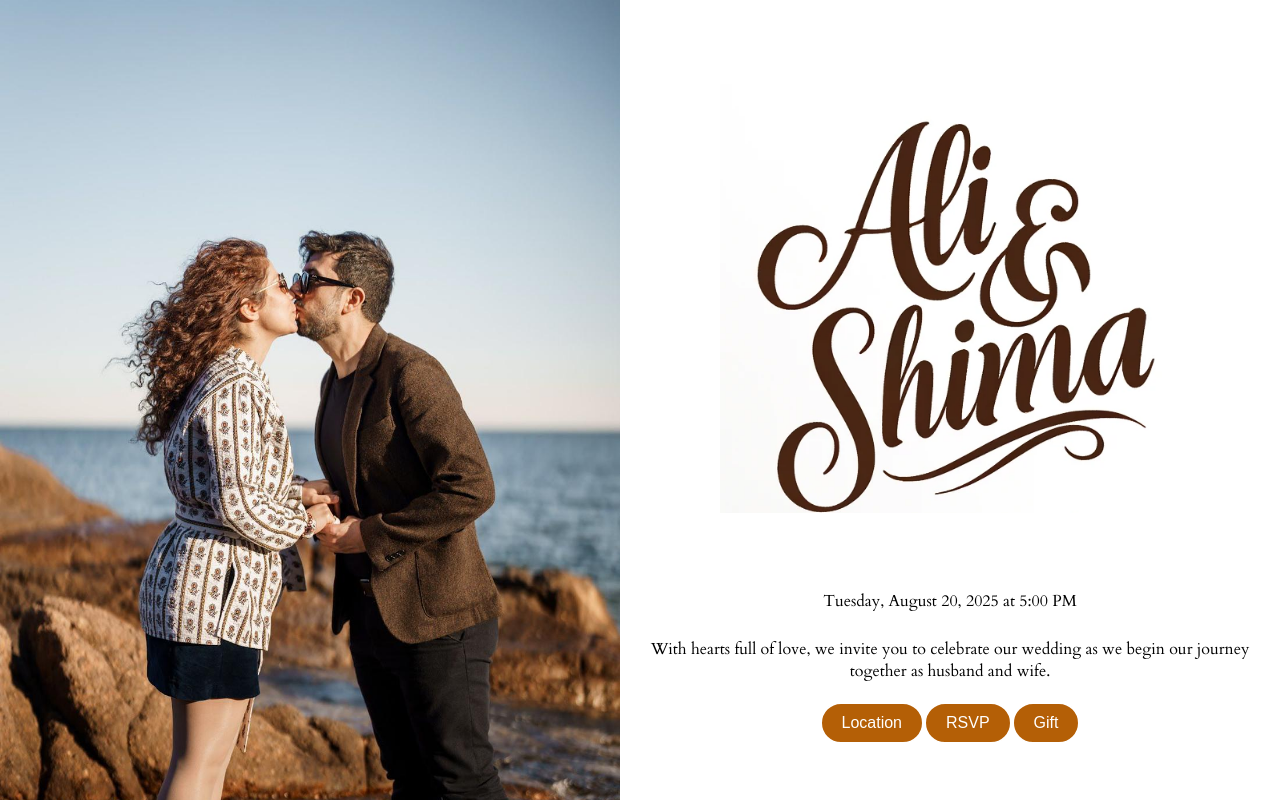
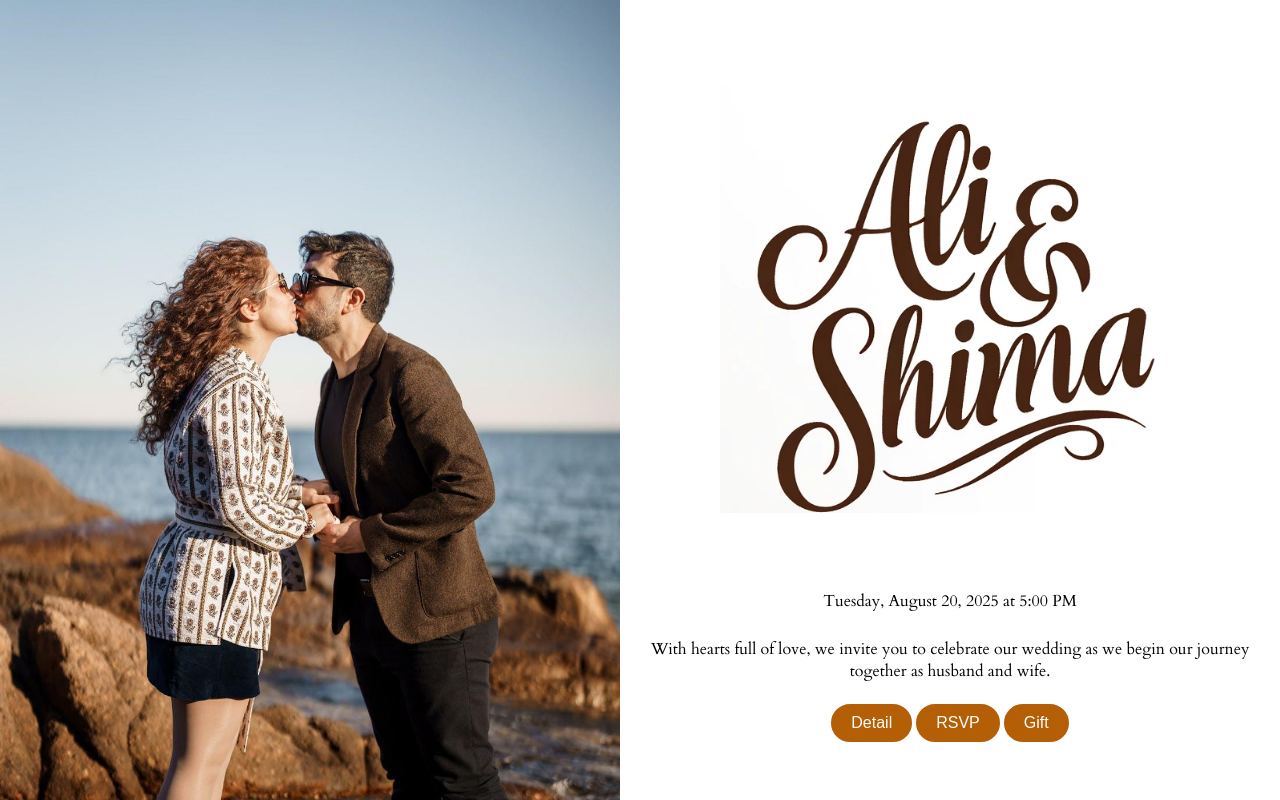
Before and after one commit to sepool7/ali-shima, a React (Create React App) app: page / in a window 1280 px wide. Built offline with nearby package versions, Linux system fonts and the light colour scheme.

Commit message:
first commit

```diff
--- a/src/WeddingWebsite.js
+++ b/src/WeddingWebsite.js
@@ -7,7 +7,7 @@ function App() {
     coupleNames: 'ALI & SHIMA',
     date: 'Tuesday, August 20, 2025',
     time: '5:00 PM',
-    location: 'https://www.google.com/maps/place/Strada+Scaparoni,+45,+12051+Alba+CN,+Italia/@44.707223,7.905322,17z/data=!3m1!4b1!4m5!3m4!1s0x4724c1f020e2d04f:0x2b0f2f3b6d2d9f13!8m2!3d44.707223!4d7.905322',
+    Detail: 'https://www.google.com/maps/place/Strada+Scaparoni,+45,+12051+Alba+CN,+Italia/@44.707223,7.905322,17z/data=!3m1!4b1!4m5!3m4!1s0x4724c1f020e2d04f:0x2b0f2f3b6d2d9f13!8m2!3d44.707223!4d7.905322',
     rsvpLink: 'https://docs.google.com/forms/d/1A3yYwhwOvWMU_4BlvU7VdiFzt_Cy_brwpiqQnDBdk6w/edit', // Optional RSVP link
     description: `
       With hearts full of love, we invite you to celebrate our wedding
@@ -29,10 +29,10 @@ function App() {
         <p dangerouslySetInnerHTML={{ __html: weddingDetails.description }} />
         <div className="buttons">
           <button
-            onClick={() => window.open(weddingDetails.location, '_blank')}
+            onClick={() => window.open(weddingDetails.Detail, '_blank')}
             className="google-maps-button"
           >
-            Location
+            Detail
           </button>
           <button
             onClick={() => window.open(weddingDetails.rsvpLink, '_blank')}
```
